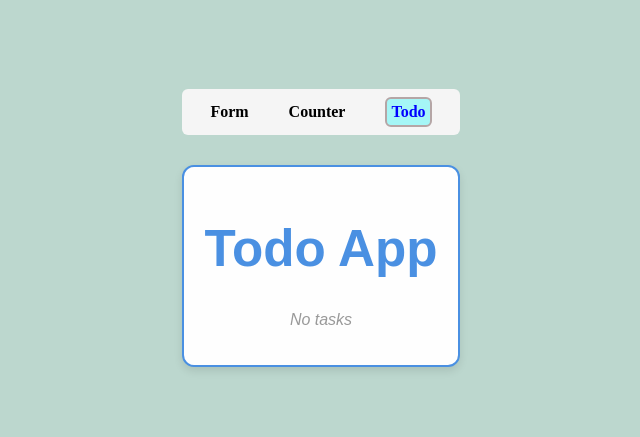
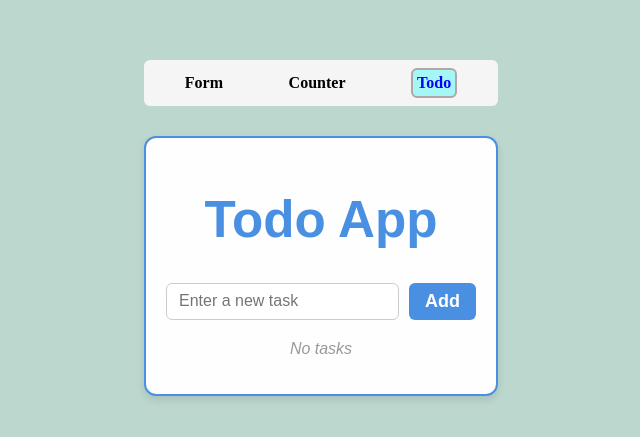
Before and after one commit to Kanchan012/form-react, a React (Vite) app in the folder form/: page /todo in a window 1280 px wide. Shown: the part 157-594 px from the top of the page, without its empty margins (319-959 px from the left). Built offline with nearby package versions, Linux system fonts and the light colour scheme.

Commit message:
updated todo by importing todo input component

```diff
--- a/form/src/pages/Todo.tsx
+++ b/form/src/pages/Todo.tsx
@@ -1,4 +1,5 @@
 import { useState, useEffect, useMemo, useCallback } from "react";
+import TodoInput from "../components/TodoInput";
 import "./Todo.css";
 
 export type TodoType = {
@@ -60,7 +61,7 @@ function Todo() {
   return (
     <div className="todo-container">
       <h1>Todo App</h1>
-
+      <TodoInput onAdd={addTodo} />
       {filteredTodos.length === 0 ? (
         <p className="empty-msg">No tasks</p>
       ) : (
```
